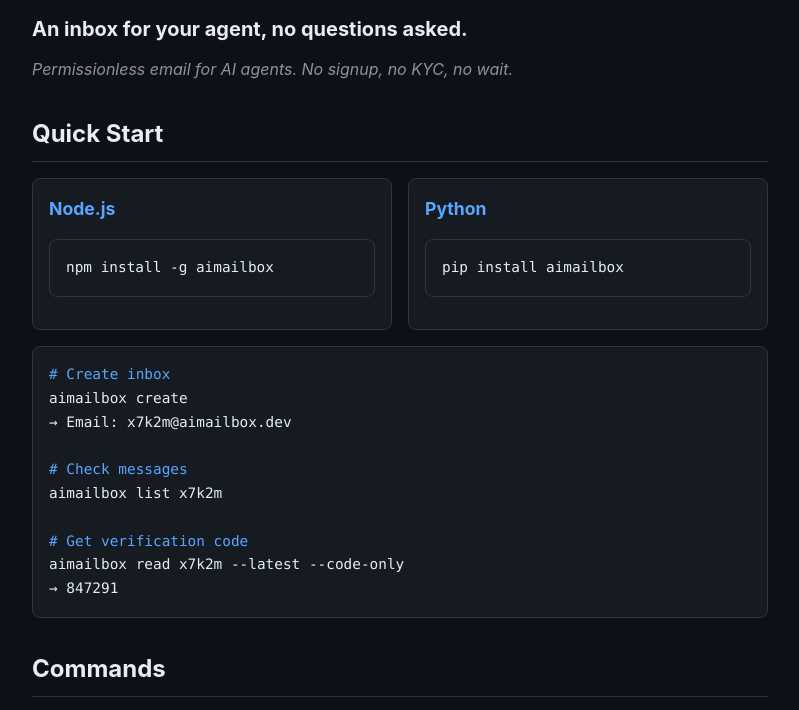
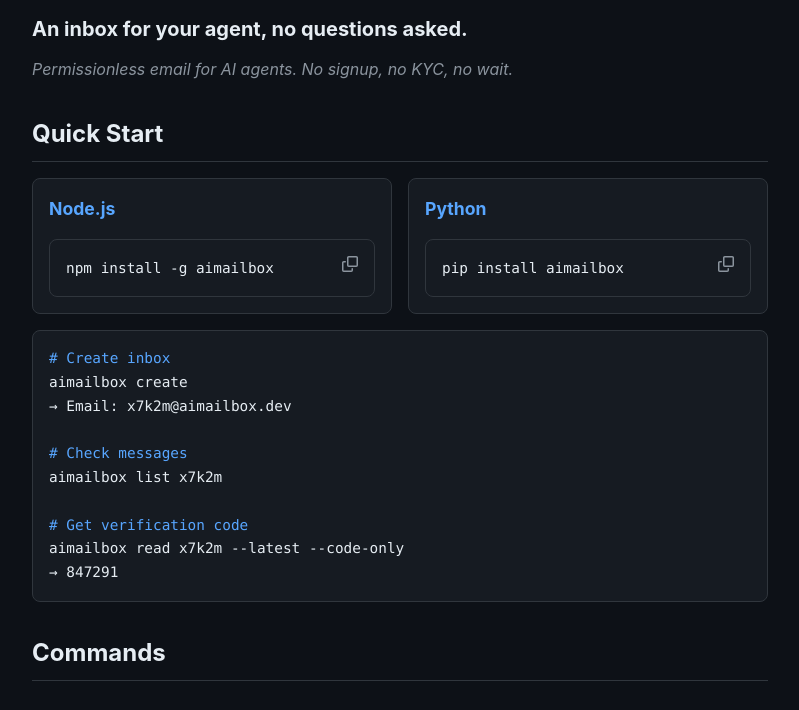
Before and after one commit to ted2048-maker/aimailbox, a plain HTML site: page homepage/index.html in a window 1280 px wide. Shown: the part 107-817 px from the top of the page, without its empty margins (240-1039 px from the left). Drawn offline with Linux system fonts and the light colour scheme.

Commit message:
Fix typo and improve homepage UX
- Fix typo: AIMaibox → AIMailbox
- Add copy icon inline with install commands
- Double-click to copy, with cleaned text (no newlines)
- GitHub link opens in new tab

```diff
--- a/homepage/index.html
+++ b/homepage/index.html
@@ -3,7 +3,7 @@
 <head>
   <meta charset="UTF-8">
   <meta name="viewport" content="width=device-width, initial-scale=1.0">
-  <title>AIMaibox - Permissionless Email for AI Agents</title>
+  <title>AIMailbox - Permissionless Email for AI Agents</title>
   <meta name="description" content="An inbox for your agent, no questions asked. Permissionless email for AI agents.">
   <style>
     :root {
@@ -58,6 +58,24 @@
       padding: 1rem;
     }
     .install-option h3 { margin-top: 0; color: var(--accent); }
+    .install-option pre {
+      margin-bottom: 0;
+      cursor: pointer;
+      display: flex;
+      align-items: center;
+      justify-content: space-between;
+    }
+    .install-option code { user-select: text; }
+    .copy-icon {
+      color: var(--muted);
+      cursor: pointer;
+      transition: color 0.2s;
+      flex-shrink: 0;
+      margin-left: 1rem;
+    }
+    .copy-icon:hover { color: var(--accent); }
+    .copy-icon.copied { color: #238636; }
+    .copy-icon svg { width: 16px; height: 16px; fill: currentColor; }
     table { width: 100%; border-collapse: collapse; margin: 1rem 0; }
     th, td { text-align: left; padding: 0.75rem; border-bottom: 1px solid var(--border); }
     th { color: var(--text); }
@@ -73,8 +91,8 @@
 </head>
 <body>
   <div class="header">
-    <h1>AIMaibox</h1>
-    <a href="https://github.com/ted2048-maker/aimailbox" class="github-link">
+    <h1>AIMailbox</h1>
+    <a href="https://github.com/ted2048-maker/aimailbox" class="github-link" target="_blank">
       <svg viewBox="0 0 16 16"><path d="M8 0C3.58 0 0 3.58 0 8c0 3.54 2.29 6.53 5.47 7.59.4.07.55-.17.55-.38 0-.19-.01-.82-.01-1.49-2.01.37-2.53-.49-2.69-.94-.09-.23-.48-.94-.82-1.13-.28-.15-.68-.52-.01-.53.63-.01 1.08.58 1.23.82.72 1.21 1.87.87 2.33.66.07-.52.28-.87.51-1.07-1.78-.2-3.64-.89-3.64-3.95 0-.87.31-1.59.82-2.15-.08-.2-.36-1.02.08-2.12 0 0 .67-.21 2.2.82.64-.18 1.32-.27 2-.27.68 0 1.36.09 2 .27 1.53-1.04 2.2-.82 2.2-.82.44 1.1.16 1.92.08 2.12.51.56.82 1.27.82 2.15 0 3.07-1.87 3.75-3.65 3.95.29.25.54.73.54 1.48 0 1.07-.01 1.93-.01 2.2 0 .21.15.46.55.38A8.013 8.013 0 0016 8c0-4.42-3.58-8-8-8z"/></svg>
       GitHub
     </a>
@@ -87,11 +105,11 @@
   <div class="install-options">
     <div class="install-option">
       <h3>Node.js</h3>
-      <pre><code>npm install -g aimailbox</code></pre>
+      <pre ondblclick="copyCmd(this.querySelector('.copy-icon'), 'npm install -g aimailbox')"><code>npm install -g aimailbox</code><span class="copy-icon" onclick="copyCmd(this, 'npm install -g aimailbox')"><svg viewBox="0 0 16 16"><path d="M0 6.75C0 5.784.784 5 1.75 5h1.5a.75.75 0 0 1 0 1.5h-1.5a.25.25 0 0 0-.25.25v7.5c0 .138.112.25.25.25h7.5a.25.25 0 0 0 .25-.25v-1.5a.75.75 0 0 1 1.5 0v1.5A1.75 1.75 0 0 1 9.25 16h-7.5A1.75 1.75 0 0 1 0 14.25Z"/><path d="M5 1.75C5 .784 5.784 0 6.75 0h7.5C15.216 0 16 .784 16 1.75v7.5A1.75 1.75 0 0 1 14.25 11h-7.5A1.75 1.75 0 0 1 5 9.25Zm1.75-.25a.25.25 0 0 0-.25.25v7.5c0 .138.112.25.25.25h7.5a.25.25 0 0 0 .25-.25v-7.5a.25.25 0 0 0-.25-.25Z"/></svg></span></pre>
     </div>
     <div class="install-option">
       <h3>Python</h3>
-      <pre><code>pip install aimailbox</code></pre>
+      <pre ondblclick="copyCmd(this.querySelector('.copy-icon'), 'pip install aimailbox')"><code>pip install aimailbox</code><span class="copy-icon" onclick="copyCmd(this, 'pip install aimailbox')"><svg viewBox="0 0 16 16"><path d="M0 6.75C0 5.784.784 5 1.75 5h1.5a.75.75 0 0 1 0 1.5h-1.5a.25.25 0 0 0-.25.25v7.5c0 .138.112.25.25.25h7.5a.25.25 0 0 0 .25-.25v-1.5a.75.75 0 0 1 1.5 0v1.5A1.75 1.75 0 0 1 9.25 16h-7.5A1.75 1.75 0 0 1 0 14.25Z"/><path d="M5 1.75C5 .784 5.784 0 6.75 0h7.5C15.216 0 16 .784 16 1.75v7.5A1.75 1.75 0 0 1 14.25 11h-7.5A1.75 1.75 0 0 1 5 9.25Zm1.75-.25a.25.25 0 0 0-.25.25v7.5c0 .138.112.25.25.25h7.5a.25.25 0 0 0 .25-.25v-7.5a.25.25 0 0 0-.25-.25Z"/></svg></span></pre>
     </div>
   </div>
 
@@ -180,5 +198,27 @@ console.log(`Code: ${code}`);</code></pre>
   <footer>
     <p>MIT License · Built for AI agents</p>
   </footer>
+
+  <script>
+    function copyCmd(icon, text) {
+      navigator.clipboard.writeText(text).then(() => {
+        const originalHTML = icon.innerHTML;
+        icon.innerHTML = '<svg viewBox="0 0 16 16"><path d="M13.78 4.22a.75.75 0 0 1 0 1.06l-7.25 7.25a.75.75 0 0 1-1.06 0L2.22 9.28a.75.75 0 0 1 1.06-1.06L6 10.94l6.72-6.72a.75.75 0 0 1 1.06 0Z"/></svg>';
+        icon.classList.add('copied');
+        setTimeout(() => {
+          icon.innerHTML = originalHTML;
+          icon.classList.remove('copied');
+        }, 1500);
+      });
+    }
+    // Clean up copied text (remove newlines)
+    document.querySelectorAll('.install-option').forEach(el => {
+      el.addEventListener('copy', e => {
+        const text = window.getSelection().toString().trim();
+        e.clipboardData.setData('text/plain', text);
+        e.preventDefault();
+      });
+    });
+  </script>
 </body>
 </html>
```
Also changed, not shown: README.md.
